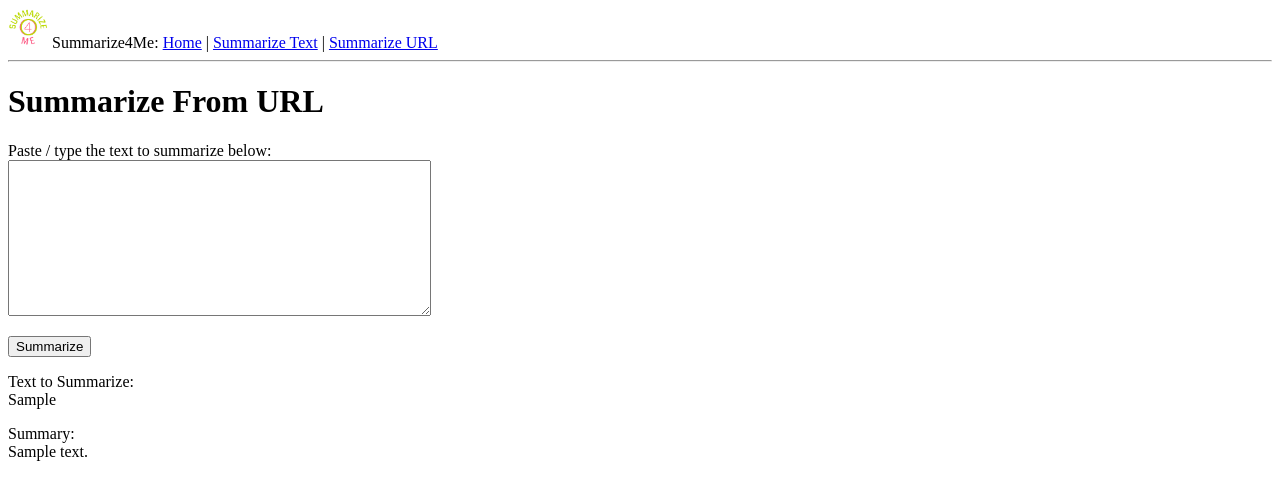
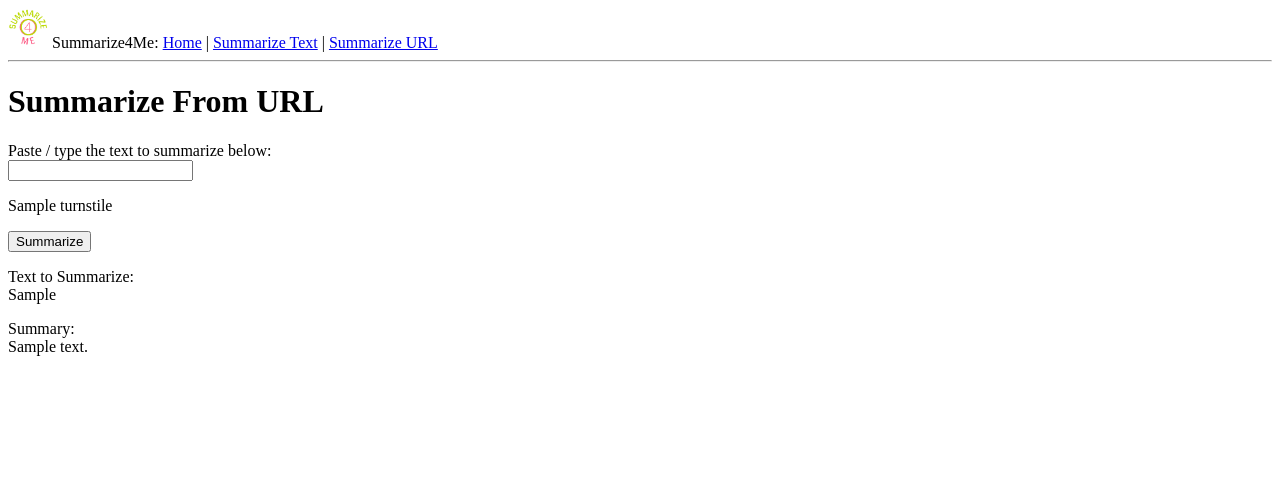
Before and after one commit to satishsurath/archive.summarizeme.io, a Flask app: template app/templates/summarizeURL.html in a window 1280 px wide. Shown: the top 500 px of the page. Run offline with Flask 2, Linux system fonts and the light colour scheme; the template is opened without the code that fills it: values that come from a table or form of the project are taken from there, most other values are stand-ins (such as "Sample title", 1, 10 or a date in 2020); parts of the project's set-up code (start-up, migrations or seed data) failed here and were passed over.

Commit message:
Adding Cloudflare Turnstile feature along with flask_turnstile
Signed-off-by: Satish Surath <s@n-m.co>

```diff
--- a/app/__init__.py
+++ b/app/__init__.py
@@ -1,8 +1,12 @@
 from flask import Flask
+from flask_turnstile import Turnstile
+
 from config import Config
 
 app = Flask(__name__)
 app.config.from_object(Config)
+turnstile = Turnstile(app=app)
+
 
 
 from app import routes
--- a/app/forms.py
+++ b/app/forms.py
@@ -2,6 +2,7 @@
 from flask_wtf import FlaskForm
 from wtforms import StringField, PasswordField, BooleanField, SubmitField
 from wtforms.widgets import TextArea
+from wtforms.fields import URLField
 from wtforms.validators import DataRequired
 
 
@@ -10,5 +11,5 @@ class SummarizeFromText(FlaskForm):
     submit = SubmitField('Summarize')
 
 class SummarizeFromURL(FlaskForm):
-    summarize = StringField('Paste / type the text to summarize below:', widget=TextArea())
+    summarize = URLField('Paste / type the text to summarize below:')
     submit = SubmitField('Summarize')
--- a/app/templates/summarizeText.html
+++ b/app/templates/summarizeText.html
@@ -11,6 +11,7 @@
             <span style="color: red;">[{{ error }}]</span>
             {% endfor %}
         </p>
+        {{ turnstile }}
         <p>{{ form.submit() }}</p>
         {% if openAI_summary %}
         <p>Text to Summarize: <br> {{ test2summarize }}</p>
--- a/app/templates/summarizeURL.html
+++ b/app/templates/summarizeURL.html
@@ -6,11 +6,12 @@
         {{ form.hidden_tag() }}
         <p>
             {{ form.summarize.label }}<br>
-            {{ form.summarize(cols=50, rows=10) }}<br>
+            {{ form.summarize() }}<br>
             {% for error in form.summarize.errors %}
             <span style="color: red;">[{{ error }}]</span>
             {% endfor %}
         </p>
+        {{ turnstile }}
         <p>{{ form.submit() }}</p>
         {% if openAI_summary %}
         <p>Text to Summarize: <br> {{ test2summarize }}</p>
--- a/config.py
+++ b/config.py
@@ -4,3 +4,7 @@ class Config(object):
     SECRET_KEY = os.environ.get('SECRET_KEY') or 'you-will-never-guess'
     SQLALCHEMY_DATABASE_URI = os.environ.get('SQLALCHEMY_DATABASE_URI')
     SQLALCHEMY_TRACK_MODIFICATIONS = False
+    #These are needed for Cloudflare TURNSTILE: https://developers.cloudflare.com/turnstile/
+    TURNSTILE_SITE_KEY = os.environ.get('TURNSTILE_SITE_KEY') or "3x00000000000000000000FF"
+    TURNSTILE_SITE_SECRET = os.environ.get('TURNSTILE_SITE_SECRET') or "2x0000000000000000000000000000000AA"
+    TURNSTILE_ENABLED = True
```
Also changed, not shown: app/routes.py (+23 -6 lines).
